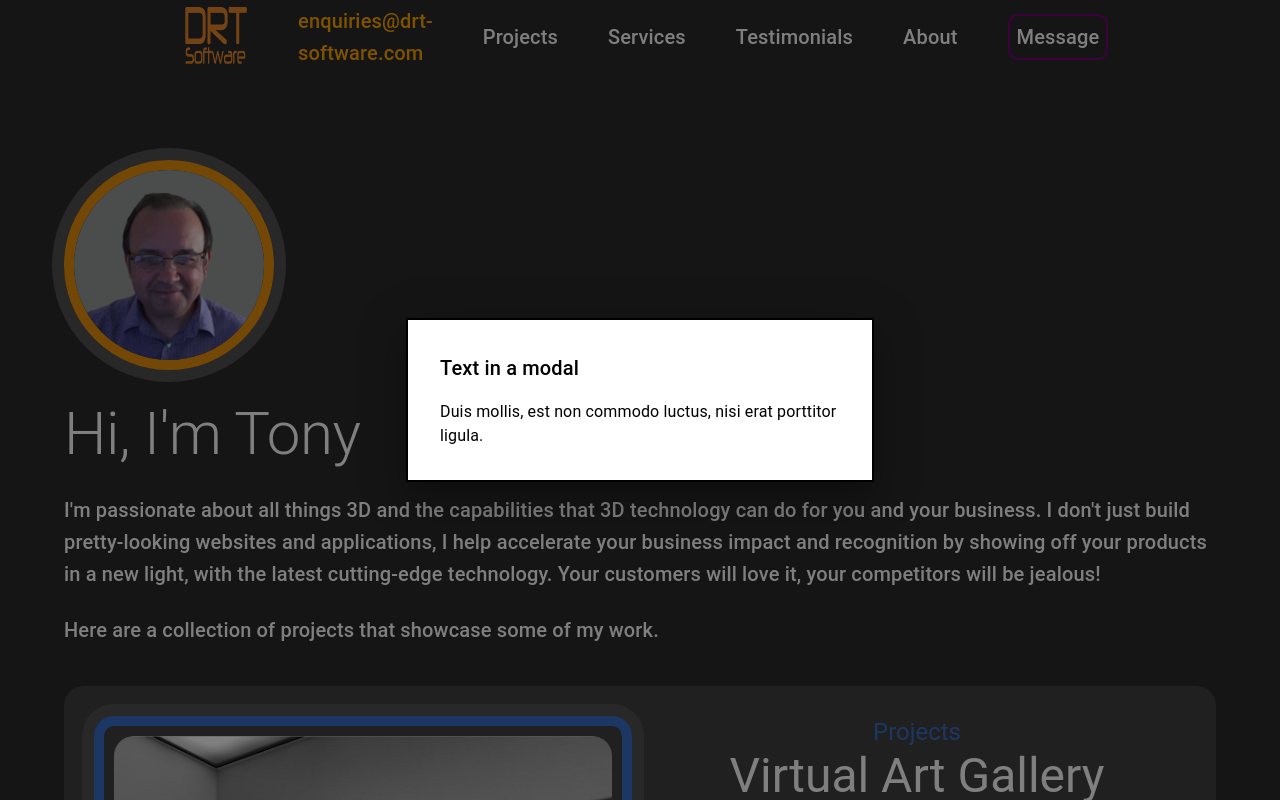
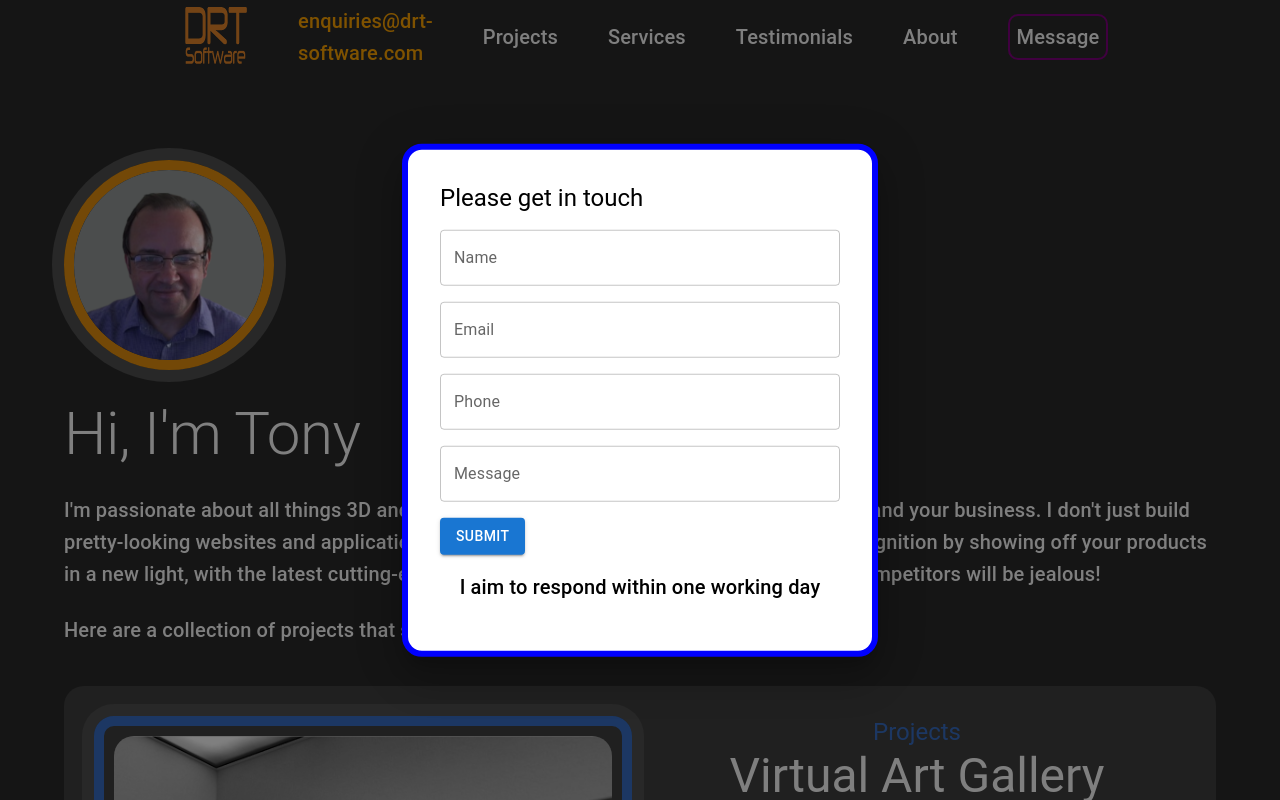
Before and after one commit to DoctorTone/drt_software_ltd, a React (Vite) app: page / in a window 1280 px wide. Both pictures are taken after a click on the link "Message". Shown: the top 800 px of the page. Built offline with nearby package versions, Linux system fonts and the light colour scheme.

Commit message:
Added contact form

```diff
--- a/src/modals/ContactModal.tsx
+++ b/src/modals/ContactModal.tsx
@@ -3,6 +3,7 @@ import Box from "@mui/material/Box";
 import Button from "@mui/material/Button";
 import Typography from "@mui/material/Typography";
 import Modal from "@mui/material/Modal";
+import TextField from "@mui/material/TextField";
 
 const style = {
   position: "absolute",
@@ -12,7 +13,8 @@ const style = {
   color: "black",
   width: 400,
   bgcolor: "background.paper",
-  border: "2px solid #000",
+  border: "6px solid blue",
+  borderRadius: "20px",
   boxShadow: 24,
   p: 4,
 };
@@ -31,12 +33,46 @@ const ContactModal = ({ open, handleClose }: ContactModalProps) => {
         aria-describedby="modal-modal-description"
         onClose={handleClose}
       >
-        <Box sx={style}>
-          <Typography id="modal-modal-title" variant="h6" component="h2">
-            Text in a modal
+        <Box
+          sx={style}
+          component="form"
+          action="https://usebasin.com/f/da50ea670849"
+          method="POST"
+        >
+          <Typography id="modal-modal-title" variant="h5" sx={{ mb: 2 }}>
+            Please get in touch
           </Typography>
-          <Typography id="modal-modal-description" sx={{ mt: 2 }}>
-            Duis mollis, est non commodo luctus, nisi erat porttitor ligula.
+          <TextField label="Name" variant="outlined" fullWidth sx={{ mb: 2 }} />
+          <TextField
+            label="Email"
+            variant="outlined"
+            fullWidth
+            type="email"
+            sx={{ mb: 2 }}
+          />
+          <TextField
+            label="Phone"
+            variant="outlined"
+            fullWidth
+            type="tel"
+            sx={{ mb: 2 }}
+          />
+          <TextField
+            label="Message"
+            variant="outlined"
+            fullWidth
+            multiline
+            sx={{ mb: 2 }}
+          />
+          <Button type="submit" variant="contained" sx={{ mb: 2 }}>
+            Submit
+          </Button>
+          <Typography
+            id="modal-modal-title"
+            variant="h6"
+            sx={{ mb: 2, textAlign: "center" }}
+          >
+            I aim to respond within one working day
           </Typography>
         </Box>
       </Modal>
```
